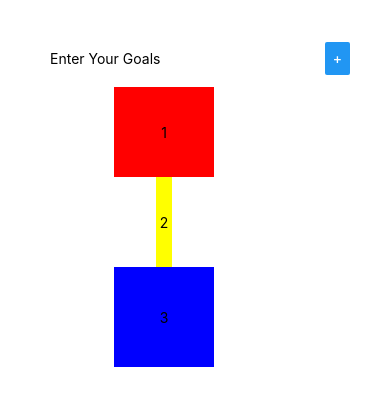
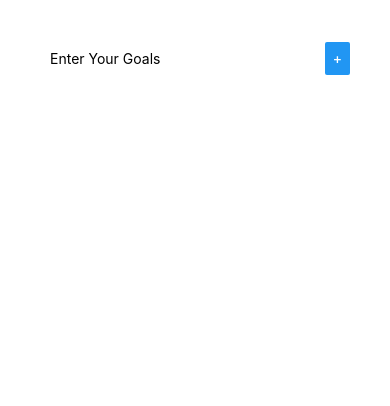
Before and after one commit to ravipjoshi/rn_basics_guid, a React Native app: screen / in a window 390 px wide. Shown: the top 406 px of the page. Built offline with nearby package versions, Linux system fonts and the light colour scheme.

Commit message:
Changed inline style to Style objects and used it

```diff
--- a/App.js
+++ b/App.js
@@ -4,57 +4,32 @@ import { StyleSheet, Text, View, Button, TextInput} from 'react-native';
 
 export default function App() {
   return (
-    <View style={{padding:40}}>
-      <View style={{flexDirection: 'row', justifyContent: 'space-between', alignItems:'center'}}>
+    <View style={styles.screen}>
+      <View style={styles.InputContainer}>
           <TextInput
             placeholder="Enter Your Goals"
-            style={{width: '80%', padding:10}}
+            style={styles.InputText}
           />
           <Button title="+" />
       </View>
-      <View
-        style={{
-          padding: 10,
-          flexDirection:'column',
-          width: '80%',
-          height: 300,
-          alignItems:"center",
-          justifyContent:"space-around"
-          }}>
-        <View
-          style={{
-            backgroundColor : 'red',
-            width: 100,
-            flex:1,
-            //height: 100,
-            justifyContent: 'center',
-            alignItems:'center'
-
-        }}>
-           <Text> 1 </Text>
-        </View>
-        <View style={{
-            backgroundColor : 'yellow',
-            //width: 100,
-            height: 100,
-            flex:1,
-            justifyContent: 'center',
-            alignItems:'center'
-
-        }}>
-            <Text> 2 </Text>
-        </View>
-        <View style={{
-            backgroundColor : 'blue',
-            width: 100,
-            height: 100,
-            justifyContent: 'center',
-            alignItems:'center'
-
-        }}>
-            <Text> 3 </Text>
-        </View>
+      <View>
       </View>
     </View>
   );
 }
+
+const styles = StyleSheet.create({
+  screen:{
+      padding: 40,
+
+  },
+  InputContainer:{
+    flexDirection: 'row',
+    justifyContent: 'space-between',
+    alignItems:'center'
+  },
+  InputText:{
+    width: '80%', padding:10
+  }
+
+});
```
